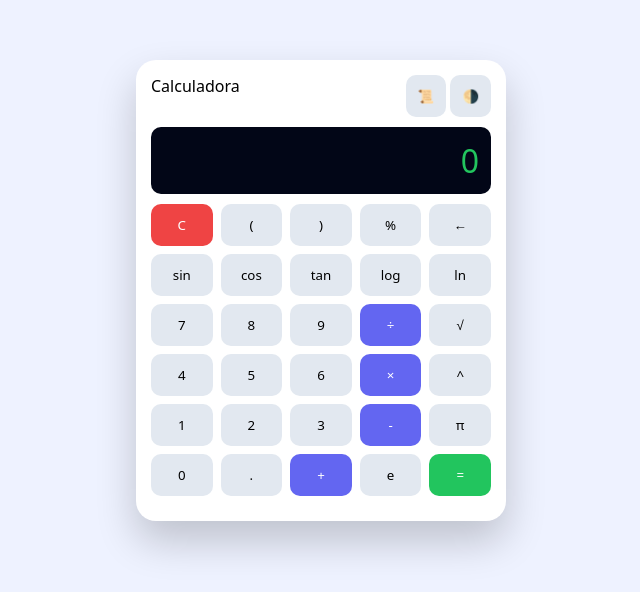
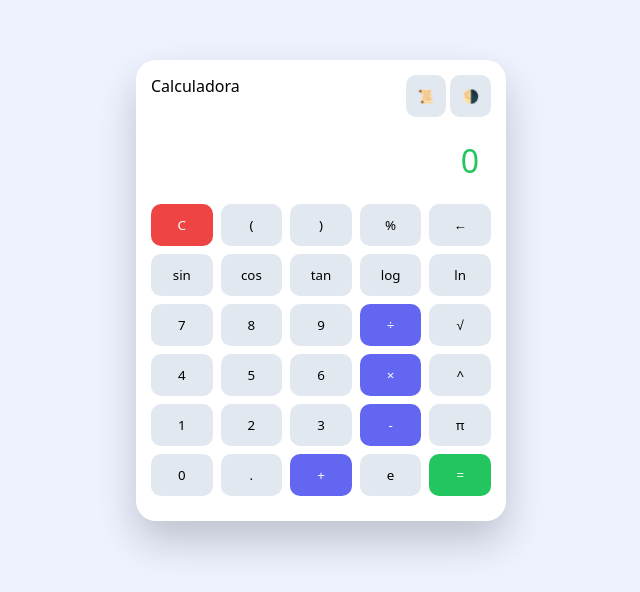
Before and after one commit to guilhermealbertosf/calculadora-cientifica, a plain HTML site: page index.html in a window 1280 px wide. Shown: the part 110-702 px from the top of the page, without its empty margins (319-959 px from the left). Drawn offline with Linux system fonts and the light colour scheme.

Commit message:
Fix HTML encoding issues in index.html

```diff
--- a/index.html
+++ b/index.html
@@ -20,7 +20,7 @@ ATENÇÃO: Desenvolvi esse código intuindo aplicar alguns conhecimentos de enge
 body{background:var(--bg);display:flex;justify-content:center;align-items:center;height:100vh;transition:.3s}
 .app{width:370px;background:var(--card);border-radius:20px;padding:15px;box-shadow:0 20px 40px rgba(0,0,0,.2)}
 .top{display:flex;justify-content:space-between;margin-bottom:10px}
-.display{background:#020617;color:#22c55e;font-size:2rem;padding:12px;border-radius:10px;text-align:right;margin-bottom:10px}
+.display{background:#ffffff1c;color:#22c55e;font-size:2rem;padding:12px;border-radius:10px;text-align:right;margin-bottom:10px}
 .buttons{display:grid;grid-template-columns:repeat(5,1fr);gap:8px}
 button{padding:12px;border:none;border-radius:10px;background:#e2e8f0;cursor:pointer}
 button:active{transform:scale(.95)}
```
